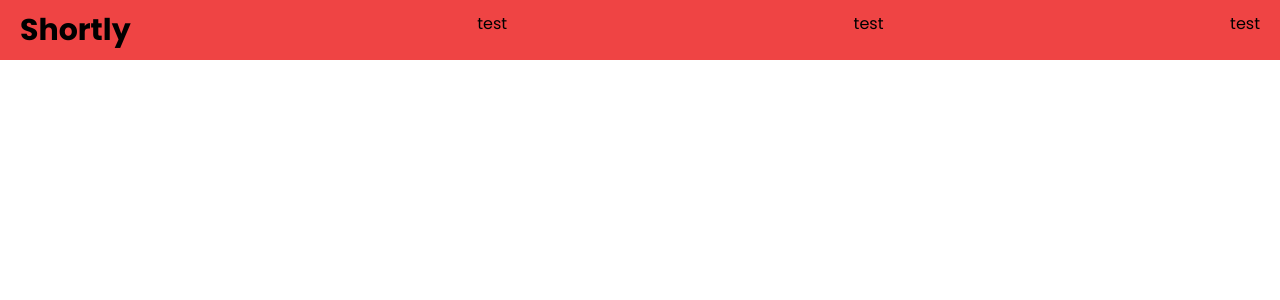
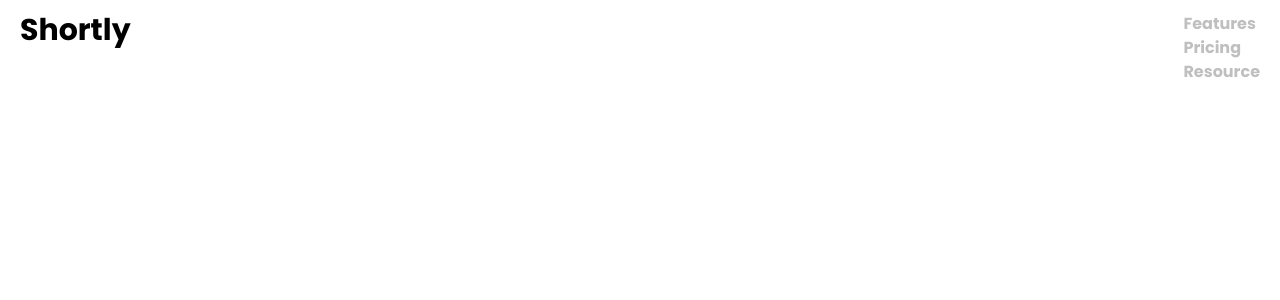
Before and after one commit to andrewfandy/url-shortening-api-master, a React (Vite) app: page / in a window 1280 px wide. Shown: the top 300 px of the page. Built offline with nearby package versions, Linux system fonts and the light colour scheme.

Commit message:
Changes some lines

```diff
--- a/src/components/ButtonNoBox.tsx
+++ b/src/components/ButtonNoBox.tsx
@@ -1,8 +1,19 @@
 type ButtonNoBoxProps = {
-    text: string
+    text: string[]
 }
-export default function ButtonNoBox(props:ButtonNoBoxProps){
+export default function ButtonNoBox(props: ButtonNoBoxProps) {
     return (
-            <a className="text-center" href="#">{props.text}</a>
+        <ul className="">
+            {
+                props.text.map((item) => {
+
+                    return (
+                        <li>
+                            <a className="text-center font-bold hover:text-primary-dark-violet text-neutral-gray" href="#">{item}</a>
+                        </li>
+                    )
+                })
+            }
+        </ul>
     )
 }
--- a/src/layouts/Navigation.tsx
+++ b/src/layouts/Navigation.tsx
@@ -6,7 +6,7 @@ import ButtonNoBox from "../components/ButtonNoBox";
 
 
 export default function Navigation() {
-    const[isMobile, setIsMobile] = useState(true);
+    const [isMobile, setIsMobile] = useState(true);
 
     const handleWindowWidth = () => {
         const userWidthSize = window.innerWidth;
@@ -23,18 +23,19 @@ export default function Navigation() {
     }, [])
 
 
-    return(
-        <div className="flex justify-between bg-red-500 px-5  py-3 w-full">
+    return (
+        <div className="flex justify-between px-5  py-3 w-full">
             {
                 !isMobile ?
-                <>
-                    <a className="text-3xl font-bold" href="#">Shortly</a>
-                    <ButtonNoBox text="test"/>
-                    <ButtonNoBox text="test"/>
-                    <ButtonNoBox text="test"/>
-                </>
-                :
-                <HamburgerMenu />
+                    <>
+                        <a className="text-3xl font-bold" href="#">Shortly</a>
+                        <ButtonNoBox text={["Features", "Pricing", "Resource"]} />
+                    </>
+                    :
+                    <>
+                        <a className="text-3xl font-bold" href="#">Shortly</a>
+                        <HamburgerMenu />
+                    </>
             }
         </div>
     )
--- a/tailwind.config.js
+++ b/tailwind.config.js
@@ -6,6 +6,16 @@ export default {
       fontFamily: {
         poppins: ["Poppins", "sans-serif"],
       },
+      colors:{
+        "primary-cyan": "hsl(180, 66%, 49%)",
+        "primary-dark-violet": "hsl(257, 27%, 26%)",
+        "secondary-red": "hsl(0, 87%, 67%)",
+        "neutral-gray": "hsl(0, 0%, 75%)",
+        "neutral-gray-violet": "hsl(257, 7%, 63%)",
+        "neutral-dark-blue": "hsl(255, 11%, 22%)",
+        "neutral-dark-violet": "hsl(260, 8%, 14%)"
+
+      }
     },
   },
   plugins: [],
```
